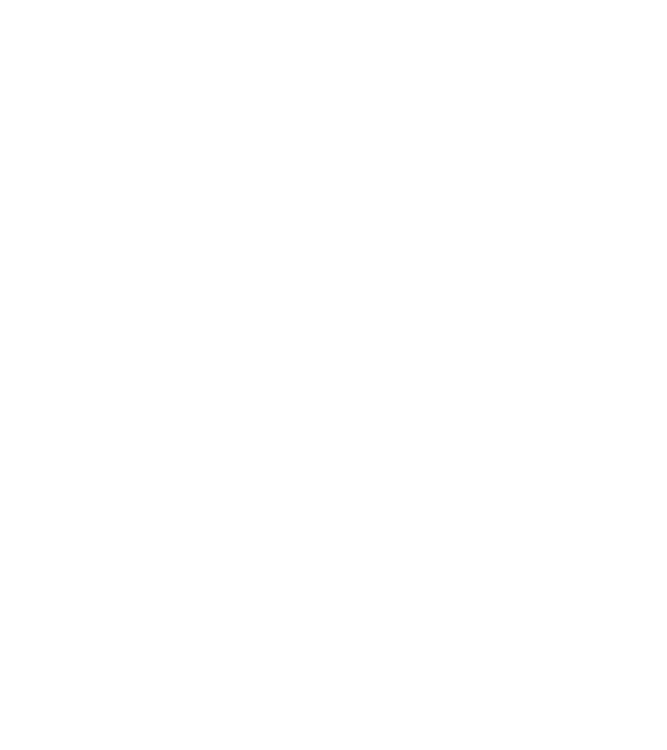
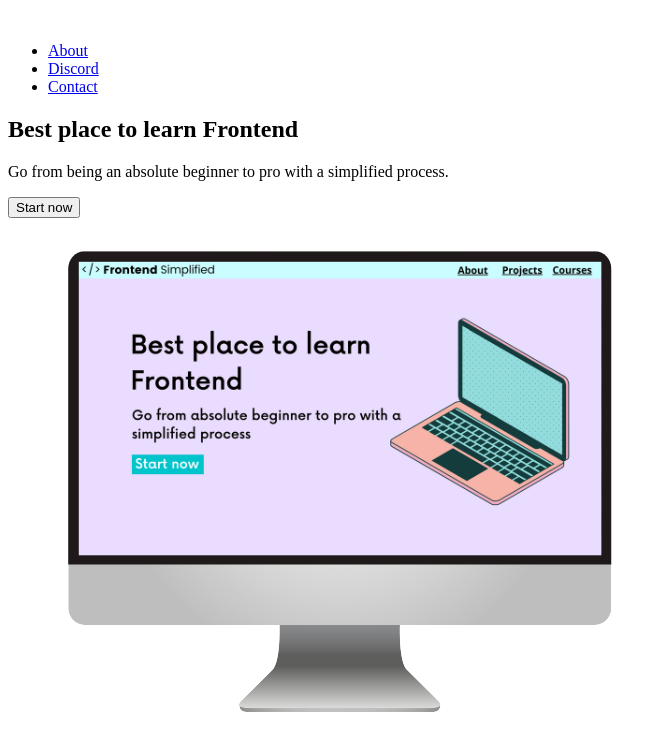
Before and after one commit to smkueking/my-first-project, a plain HTML site: page index.html in a window 1280 px wide. Shown: the whole page, without its empty margins (0-667 px from the left). Drawn offline with Linux system fonts and the light colour scheme.

Commit message:
feat: code HTML for home page

```diff
--- a/index.html
+++ b/index.html
@@ -6,6 +6,25 @@
   <title>Document</title>
 </head>
 <body>
-
+  <section>
+    <nav>
+      <img src=""./assets/FES.svg" alt="">
+      <ul>
+        <li><a href="#about">About</a></li>
+        <li><a href="#discord">Discord</a></li>
+        <li><a href="#contact">Contact</a></li>
+      </ul>
+    </nav>
+    <header>
+      <div>
+        <h1>Best place to learn Frontend</h1>
+        <p>Go from being an absolute beginner to pro with a simplified process.</p>
+        <button>Start now</button>
+      </div>
+      <figure>
+        <img src="./assets/laptop.png" alt="Home page image">
+      </figure>
+    </header>
+  </section>
 </body>
 </html>
```
